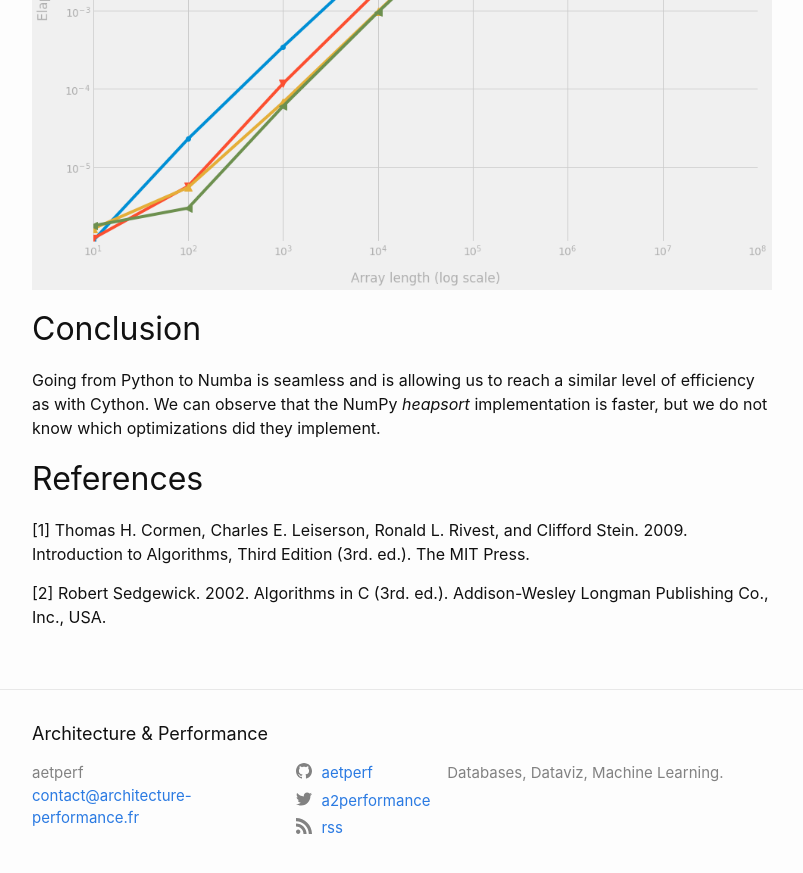
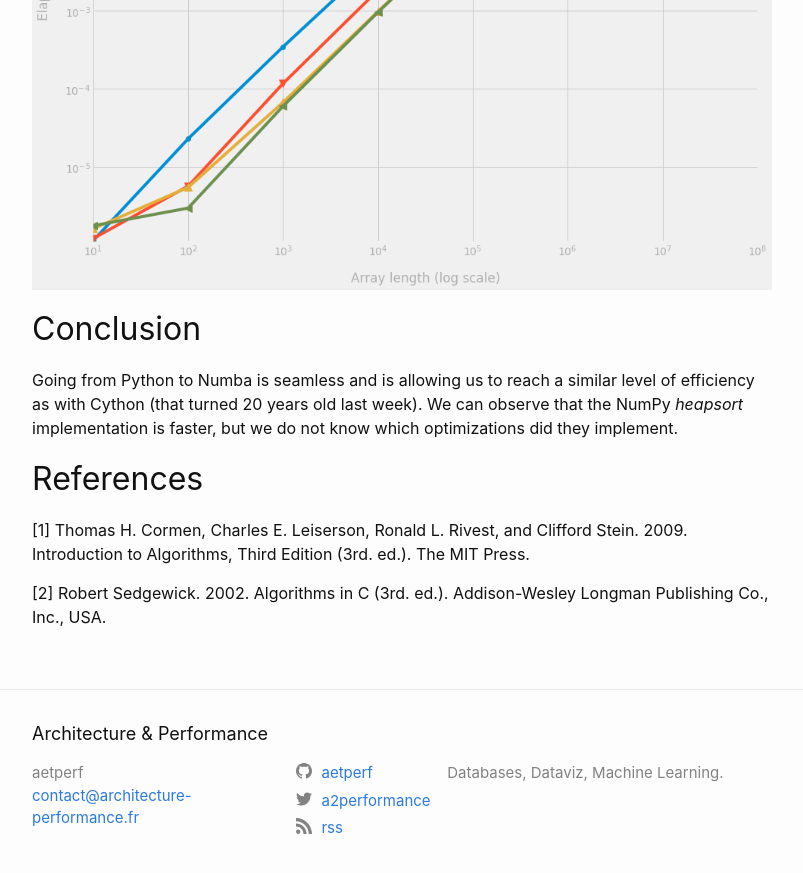
Before and after one commit to aetperf/aetperf.github.io, a Jekyll site: the page built from _posts/2022-04-14-Heapsort-with-Numba-and-Cython.md, in a window 1280 px wide and 900 px high, scrolled down 15983 px. Shown: the top 873 px of the window, without its empty margins (238-1041 px from the left). Built offline with Jekyll 4.4.1, drawn with Linux system fonts in a browser that asks for light colours; formulas are drawn with MathJax 3; comment, search, counter and statistics services are not loaded.

Commit message:
small upate

```diff
--- a/_posts/2022-04-14-Heapsort-with-Numba-and-Cython.md
+++ b/_posts/2022-04-14-Heapsort-with-Numba-and-Cython.md
@@ -796,7 +796,7 @@
 
 ## Conclusion
 
-Going from Python to Numba is seamless and is allowing us to reach a similar level of efficiency as with Cython. We can observe that the NumPy *heapsort* implementation is faster, but we do not know which optimizations did they implement.
+Going from Python to Numba is seamless and is allowing us to reach a similar level of efficiency as with Cython (that turned 20 years old last week). We can observe that the NumPy *heapsort* implementation is faster, but we do not know which optimizations did they implement.
 
 
 ## References
```
Also changed, not shown: _posts/WP_2022-04-14-Heapsort-with-Numba-and-Cython.md (+1 -1 lines).
